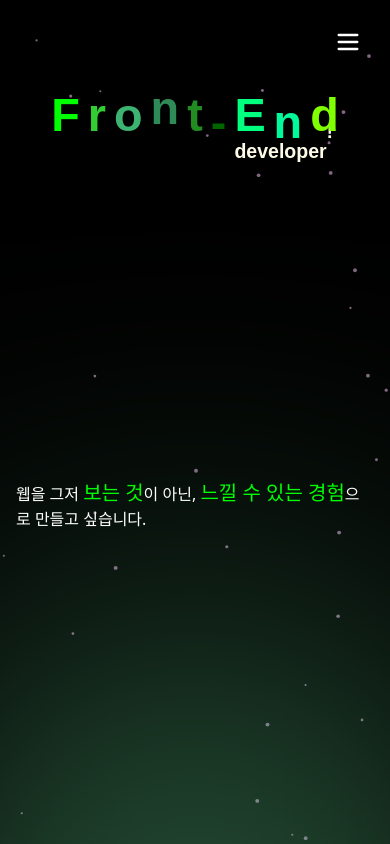
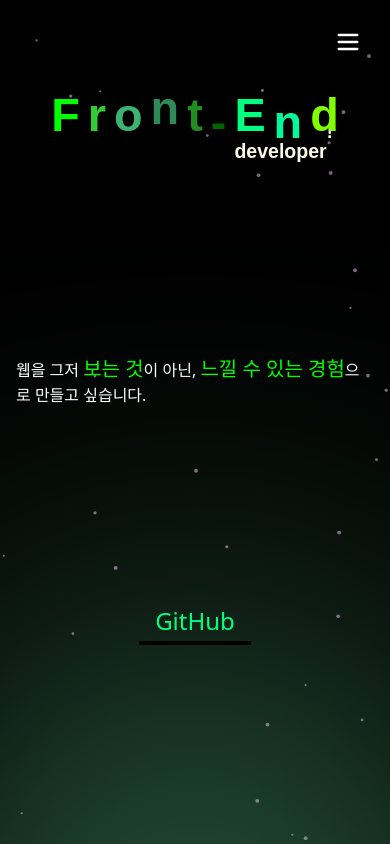
Before and after one commit to KIMLENDING/memory-game, a Next.js app: page /portfolio in a window 390 px wide. Shown: the top 844 px of the page. Built offline with nearby package versions, Linux system fonts and the light colour scheme; a web font is replaced by a local one.

Commit message:
github 링크 추가

```diff
--- a/components/portfolio/Intro.tsx
+++ b/components/portfolio/Intro.tsx
@@ -1,8 +1,7 @@
-import React, { useEffect, useRef } from 'react'
+import React, { use, useEffect, useRef } from 'react'
 import { gsap } from 'gsap'
 import { Doto } from 'next/font/google';
-
-// import SplitType from 'split-type';
+import Link from 'next/link';
 
 const doto = Doto({ weight: '800', subsets: ['latin'] });
 const Intro = () => {
@@ -85,6 +84,14 @@ const Intro = () => {
         });
     }, []);
 
+    useEffect(() => {
+        const github = document.getElementById('github');
+        if (!github) return;
+        gsap.set(github, { opacity: 0, y: 50 });
+
+        gsap.to(github, { opacity: 1, y: 0, duration: 1, delay: 5, ease: 'power2.out' });
+    }, []);
+
 
     return (
         <section id='intro' className='w-full min-h-screen relative flex flex-col items-center text-black transparent pointer-events-none '>
@@ -107,7 +114,7 @@ const Intro = () => {
                 <span id="t8" className={`font-semibold ${doto.className}`} style={{ fontSize: 'clamp(1rem, 12vw, 20vh)', }}>n</span>
                 <span id="t9" className={`font-semibold ${doto.className}`} style={{ fontSize: 'clamp(1rem, 12vw, 20vh)', }}>d</span>
             </div>
-            <div className='relative mt-4 sm:mt-10 p-4 w-full h-full flex-1 flex flex-col items-center justify-center pointer-events-auto text-white'>
+            <div className='relative mt-4 sm:mt-10 p-4 w-full h-full flex-[2] md:flex-1  flex flex-col items-center justify-center pointer-events-auto text-white'>
                 <p ref={(el) => { textRefs.current[0] = el }} className="absolute  px-4 opacity-0" style={{ fontSize: 'clamp(1rem, 3vw, 3vh)', }} >
                     <span>웹을 그저 </span>
                     <span className='sm:text-3xl text-xl text-[#00ff00] text-nowrap  '>보는 것</span>
@@ -119,6 +126,20 @@ const Intro = () => {
                     작은 움직임 하나까지 고민하며,
                     더 좋은 <span className='sm:text-3xl text-xl text-[#00ff00] text-nowrap'>사용자 경험</span>을 고민하는 개발자가 되겠습니다.</p>
             </div>
+            <div className='flex flex-col flex-1 pointer-events-auto  '>
+
+
+
+                <Link id='github' href={'https://github.com/KIMLENDING'}
+                    className="text-2xl text-[#00ff7f] opacity-0 relative  font-medium py-2 px-4 transition-all ease-in-out duration-300
+  hover:text-white after:content-[''] after:absolute after:bottom-0 after:left-0 after:w-full after:h-1 after:bg-black
+  after:transition-all after:ease-in-out after:duration-300 after:mix-blend-difference hover:after:h-full"
+                >
+                    GitHub
+                </Link>
+
+
+            </div>
         </section>
     )
 }
```
